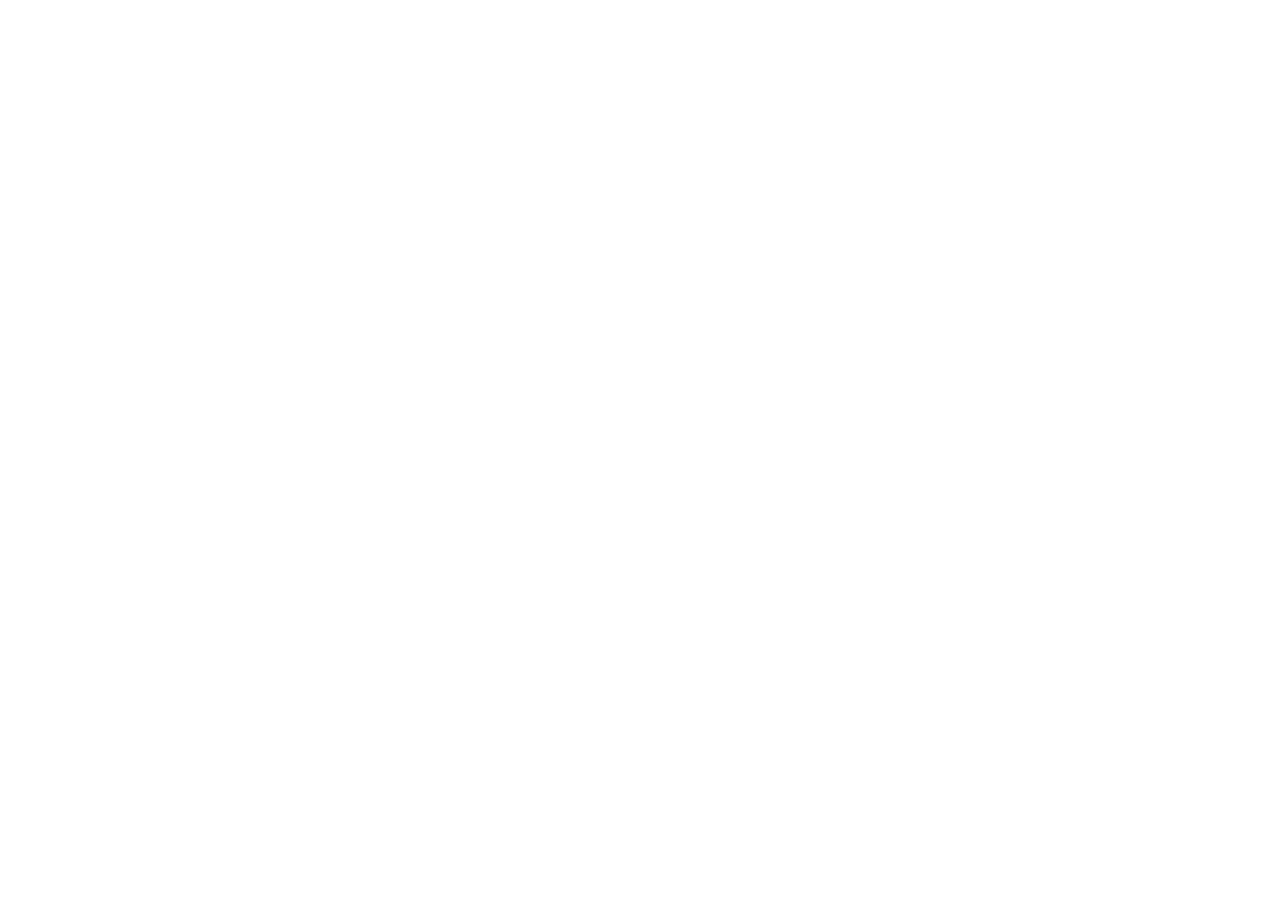
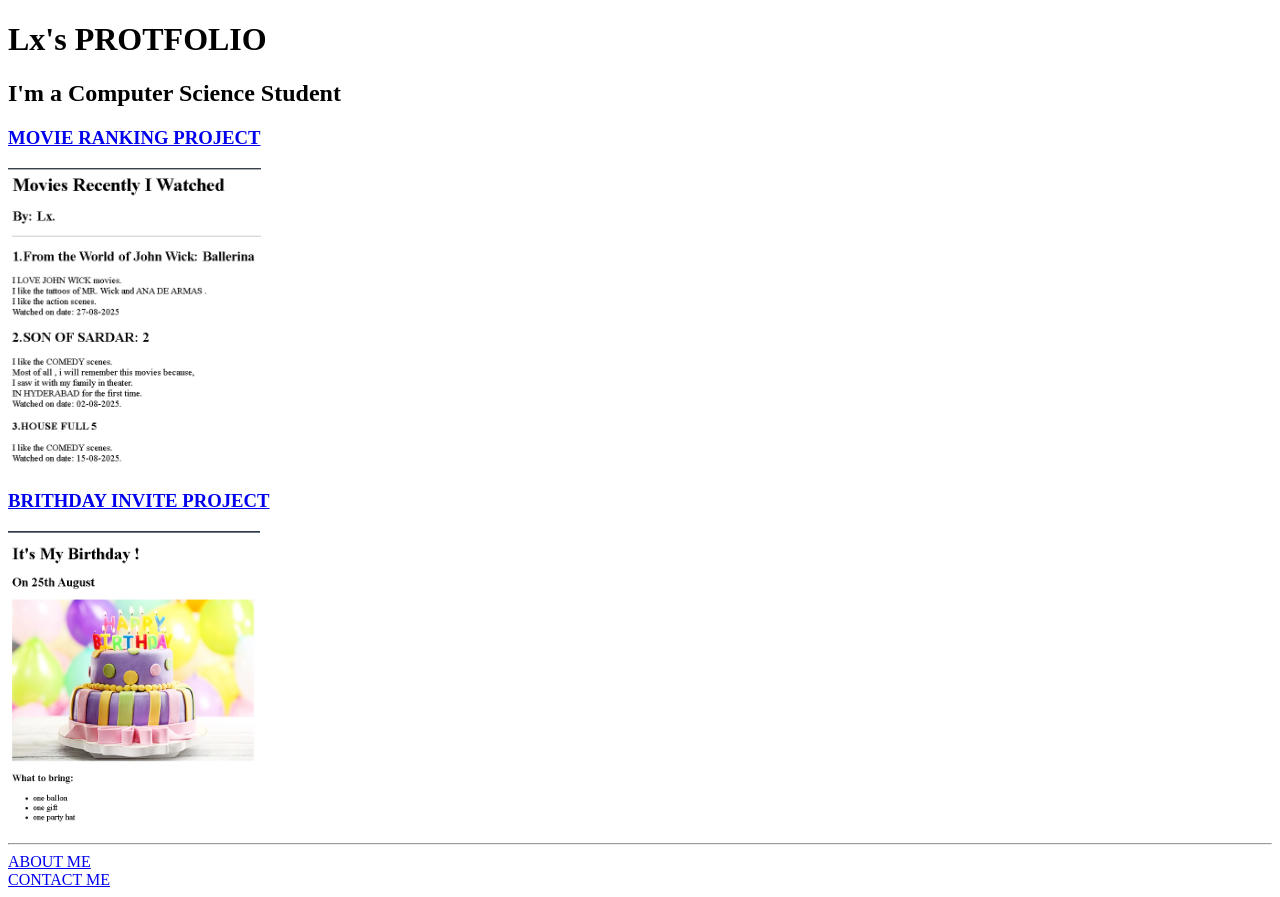
Before and after one commit to alexkaldas981-ai/html-portfolio, a plain HTML site: page index.html in a window 1280 px wide. Before the commit the page ends 800 px from the top, so only its background shows below. Drawn offline with Linux system fonts and the light colour scheme.

Commit message:
index.html

```diff
--- a/index.html
+++ b/index.html
@@ -1,15 +1,24 @@
 <!-- TODO 1: Create the HTML Boilerplate -->
+<!-- TODO 1: Create the HTML Boilerplate -->
+ <!-- TODO 1: Create the HTML Boilerplate -->
+ <!DOCTYPE html>
+ <html lang="en">
+ <head>
+    <meta charset="UTF-8">
+    <meta name="viewport" content="width=device-width, initial-scale=1.0">
+    <title>Lx's Portfolio</title>
+ </head>
+ <body>
+    <h1> Lx's PROTFOLIO</h1>
+    <h2> I'm a Computer Science Student</h2>
+    </hr>
+    <h3><a href="./movie.html " >MOVIE RANKING PROJECT </a></h3>
+    <img src="./movies.png " height="300" />
+    <h3><a href="./b'day.html" >BRITHDAY INVITE PROJECT</a></h3>
+    <img src="./Documents - File Explorer 8_30_2025 1_26_26 PM.png " height="300"/> </br>
+    <hr />
+    <a href="./aboutme.html">ABOUT ME</a> </br>
+    <a href="./contactme.html">CONTACT ME</a>
 
-<!-- TODO 2: Add Your previous projects' HTML into the public folder -->
-
-<!-- TODO 3: Take screenshots of your project previews and add the images to the images folder -->
-
-<!-- TODO 4: Add titles/subtitles etc. -->
-
-<!-- TODO 5: Add a link to the project pages -->
-
-<!-- TODO 6: Add images to show the project previews
-HINT for TODO 6: You can use the height attribute set to 200 to make the image smaller:
-https://developer.mozilla.org/en-US/docs/Web/HTML/Element/img#attr-height -->
-
-<!-- TODO 7: Add the Contact Me and About Me page links -->
+</body>
+</html>
```
